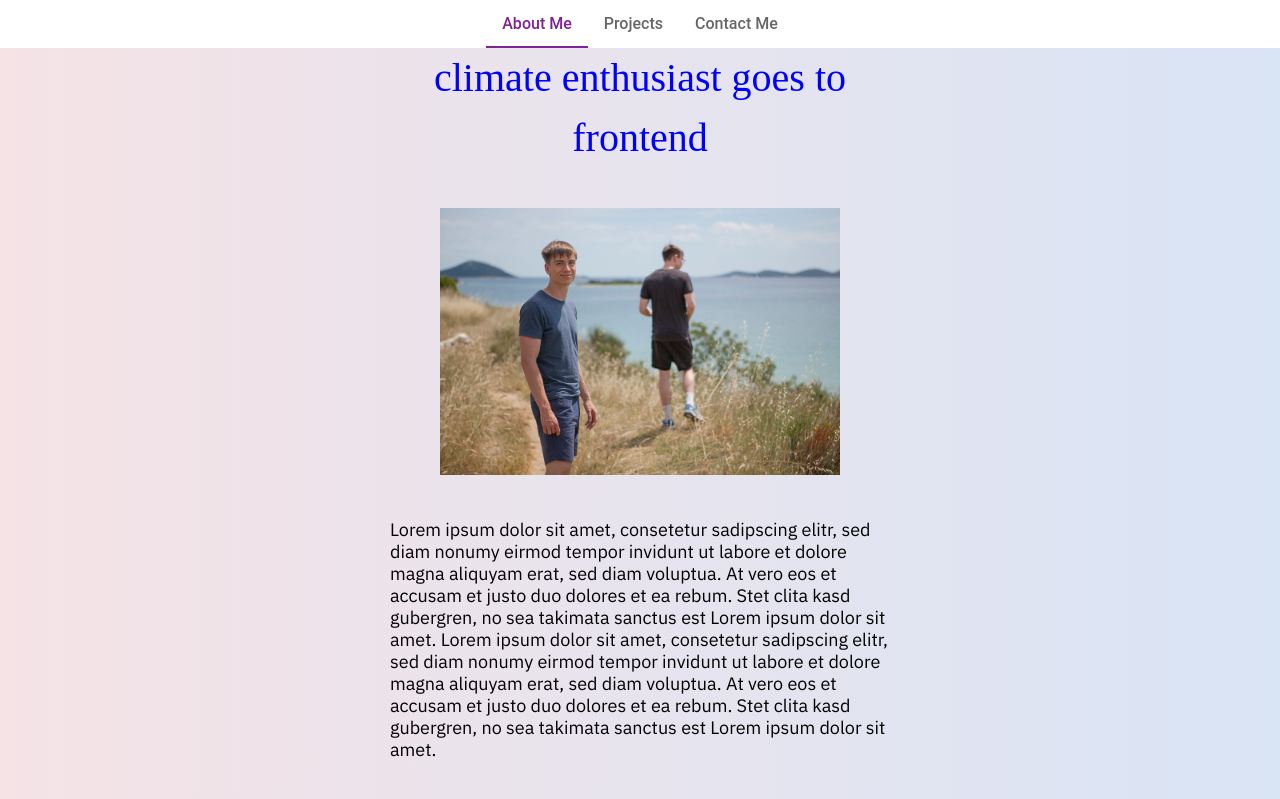
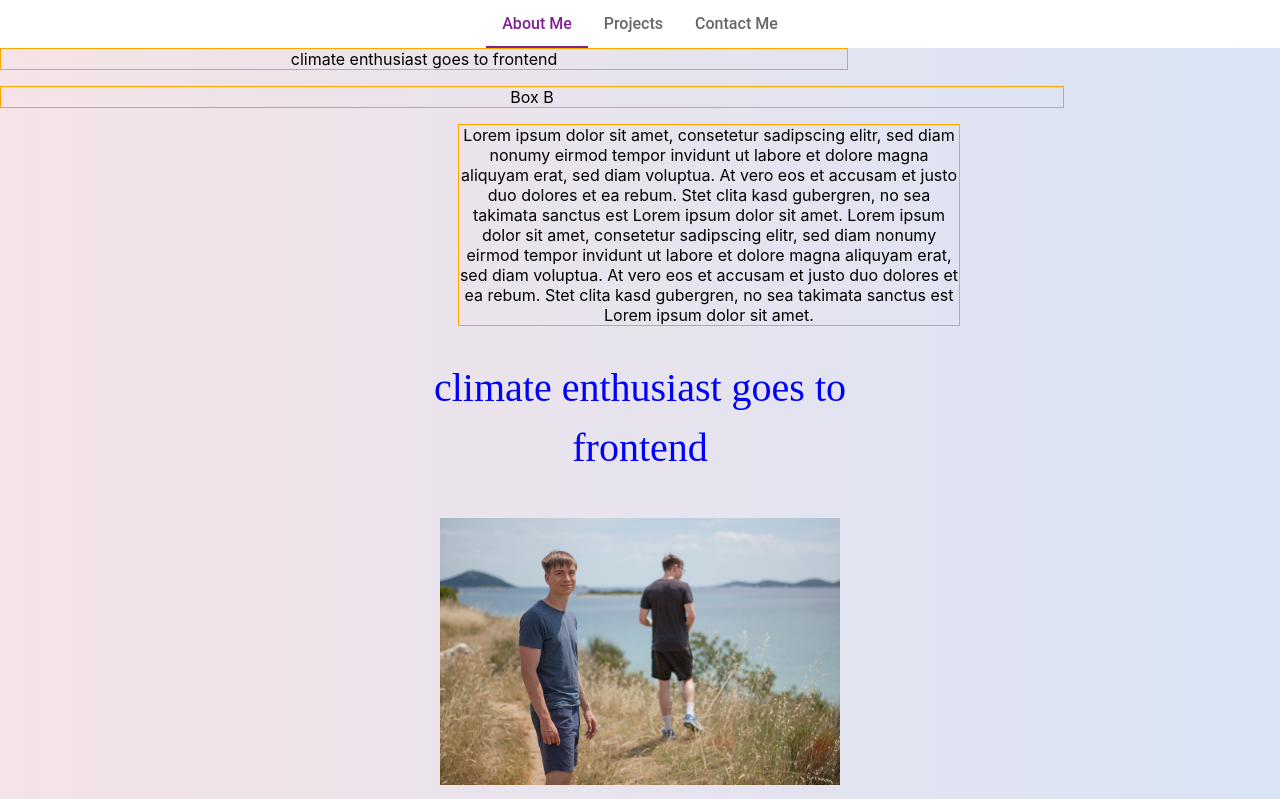
Before and after one commit to MarkusDunkel/personal_homepage, a React (Create React App) app: page / in a window 1280 px wide. Shown: the top 799 px of the page. Built offline with nearby package versions, Linux system fonts and the light colour scheme.

Commit message:
organize about section

```diff
--- a/src/App.tsx
+++ b/src/App.tsx
@@ -54,10 +54,24 @@ function App() {
 
       <Box>
         <ScrollToTop />
-
         <NavBar about={about} project={project} contact={contact}
           setTabIndex={setTabIndex}
           tabIndex={tabIndex} />
+        <SiteSection>
+          <Grid container spacing={2}>
+            <Grid item xs={12} md={8}>
+              <Box sx={{ border: '1px solid orange' }}>climate enthusiast goes to frontend</Box>
+            </Grid>
+            <Grid item xs={12} md={10}>
+              <Box sx={{ border: '1px solid orange' }}>Box B</Box>
+            </Grid>
+            <Grid item xs={12} md={12}>
+              <Box sx={{ maxWidth: 500, border: '1px solid orange', mr: '25%', float: 'right' }}>
+                {aboutMeText}
+              </Box>
+            </Grid>
+          </Grid>
+        </SiteSection>
         <SiteSection>
           <Box sx={{ width: '95%', maxWidth: 500 }}>
             <Grid alignItems="center"
```
